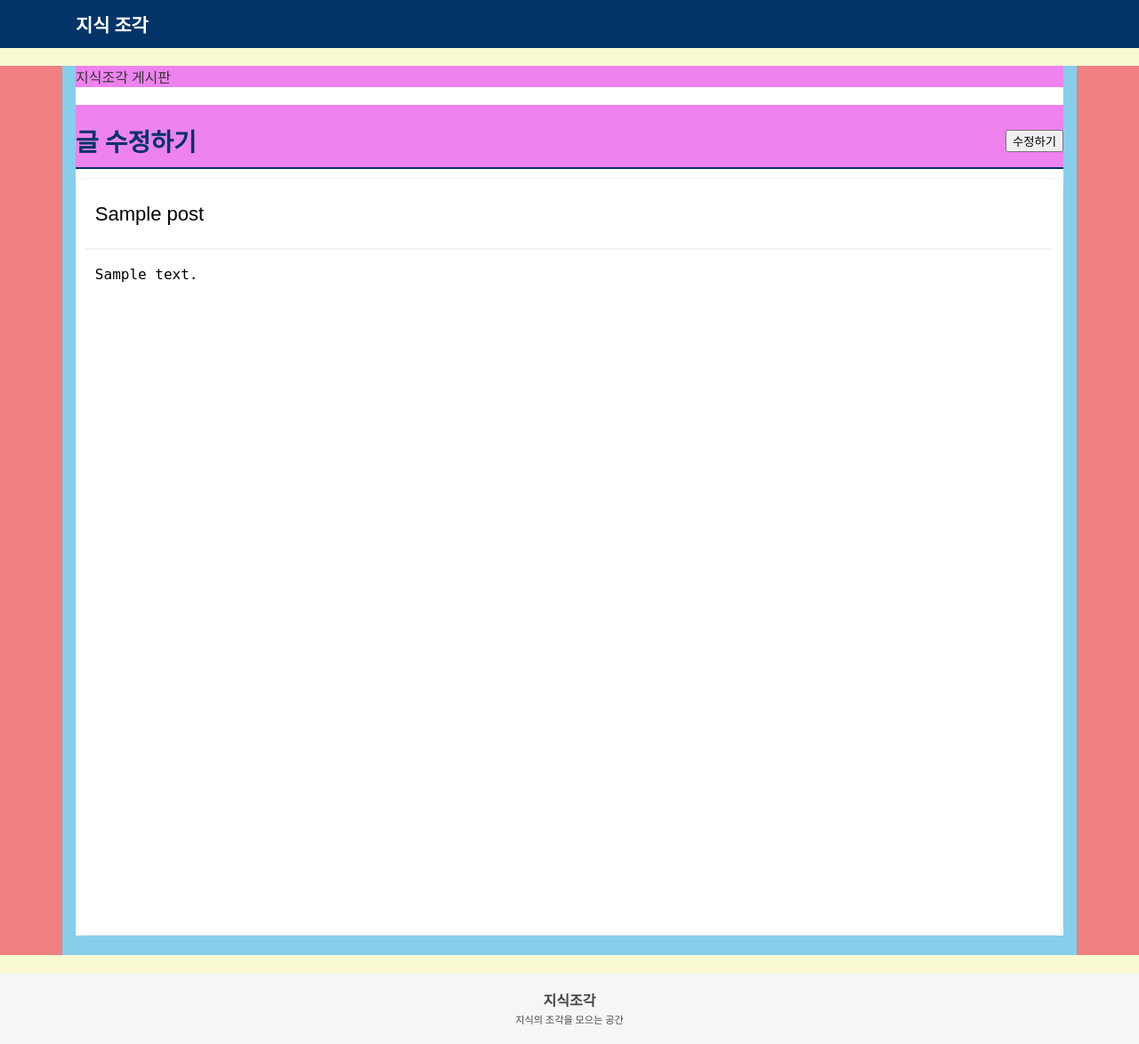
After one commit to codms1122/week3-4_webpage, a Flask app: template templates/post_update.html in a window 1280 px wide. The commit adds this page. Shown: the whole page at 89% size. Run offline with Flask 3, Linux system fonts and the light colour scheme; the template is opened without the code that fills it: most values are stand-ins (such as "Sample title", 1, 10 or a date in 2020).

Commit message:
[ADD] 수정하기기능

```diff
--- a/app.py
+++ b/app.py
@@ -68,9 +68,33 @@ def post():
     print(query_type,query_content)
     print("\n========================")
 
-
     return render_template('post.html', post_cnt=sql_count, post_list=sql_select, query_type=query_type, query_content=query_content)  # HTML 템플릿에 데이터 전달
 
+
+@app.route('/post/<int:post_id>')
+def post_detail(post_id):
+    #DB연결
+    connection = get_db_connection()
+    cursor = connection.cursor(dictionary=True)
+
+    """ sql = (
+        'SELECT postId, postTitle, postContent, createdTime, lastModifiedTime'
+        'FROM testpost WHERE postId = ' + str(post_id)
+    ) """
+    sql = ('SELECT postId, postTitle, postContent, createdTime, lastModifiedTime '
+           'FROM testpost WHERE postId = ' + str(post_id))
+    cursor.execute(sql)
+    sql_select = cursor.fetchall()
+    sql_select = sql_select[0]
+
+    #테스트로그 ⭐지우기⭐
+    print("========================\n")
+    print("log!! \n")
+    print(sql)
+    print(sql_select)
+    print("\n========================")
+
+    return render_template('post_detail.html', post=sql_select)
 
 
 @app.route('/post/create', methods=['GET', 'POST'])
@@ -83,14 +107,16 @@ def post_create():
     create_title = request.form.get('create_title')
     create_content = request.form.get('create_content')
 
-
-
     if request.method == 'POST':
         if create_title and create_content:
-            sql = 'INSERT INTO testpost (postTitle, postContent) VALUES ("' + create_title + '", "' + create_content + '");'
+            state = "create"
+            sql = (
+                'INSERT INTO testpost (postTitle, postContent) '
+                'VALUES ("' + create_title + '", "' + create_content + '");'
+            )
             cursor.execute(sql)
             connection.commit()
-            return render_template('post_create_done.html')
+            return render_template('next.html',state=state)
         else:
             errormsg="emptyFound"
             return render_template('post_create.html',errormsg=errormsg)
@@ -105,14 +131,74 @@ def post_create():
     print("log!! \n")
     print(create_title)
     print(create_content)
-    """ print(f"error msg : ",{errormsg}) """
     print("\n========================")
 
     return render_template('post_create.html')
 
-@app.route('/post/create/done')
-def post_create_done():
-    return render_template('post_create_done.html')
+
+
+
+
+
+
+@app.route('/post/update/<int:post_id>', methods=['GET', 'POST'])
+def post_update(post_id):
+    #DB연결
+    connection = get_db_connection()
+    cursor = connection.cursor(dictionary=True)
+
+    sql = ('SELECT postId, postTitle, postContent, createdTime, lastModifiedTime '
+           'FROM testpost WHERE postId = ' + str(post_id))
+    cursor.execute(sql)
+    sql_select = cursor.fetchall()
+    sql_select = sql_select[0]
+
+
+    update_title = request.form.get('update_title')
+    update_content = request.form.get('update_content')
+
+    if request.method == 'POST':
+        if update_title and update_content:
+            state = "update"
+            sql = ('UPDATE testpost '
+                   'SET postTitle = "'+ update_title +'", postContent = "'+ update_content +'", lastModifiedTime = NOW() '
+                   'WHERE postId = ' + str(post_id))
+            cursor.execute(sql)
+            connection.commit()
+            return render_template('next.html',state=state)
+        else:
+            errormsg="emptyFound"
+            return render_template('post_update.html', post=sql_select, errormsg=errormsg)
+
+    return render_template('post_update.html', post=sql_select)
+
+
+
+
+
+
+@app.route('/post/delete<int:post_id>')
+def post_delete(post_id):
+    #DB연결
+    connection = get_db_connection()
+    cursor = connection.cursor(dictionary=True)
+
+    sql = 'SELECT postId, postTitle, postContent, DATE(createdTime) AS createdTime FROM testpost WHERE postId = ' + str(post_id)
+    cursor.execute(sql)
+    sql_select = cursor.fetchall()
+    sql_select = sql_select[0]
+
+    #테스트로그 ⭐지우기⭐
+    print("========================\n")
+    print("log!! \n")
+    print(sql)
+    print(sql_select)
+    print("\n========================")
+
+    return render_template('post_detail.html', post_detail=sql_select)
+
+
+
 
 
 
--- /dev/null
+++ b/templates/post_update.html
@@ -0,0 +1,98 @@
+{% extends 'layout.html' %}
+
+
+{% block head %}
+<style>
+    #main_content{
+        background-color: #ffffff;
+        width: 100%;
+    }
+    a{
+        text-decoration: none;
+        color: #353535;
+    }
+    #update_form{
+        width: 100%;
+        margin: 20px 0px 0px;
+    }
+    #update_nnp{
+        padding: 20px 0px 10px;
+        border-bottom: 2px solid #033468;
+        display: flex;
+        align-items: center;
+        justify-content: space-between;
+    }
+    #update_name{
+        color: #033468;
+    }
+    #update_write{
+        background-color: #ffffff;
+        height: 850px;
+        margin: 10px 0px 10px;
+        border-radius: 10px;
+        border: 1.2px solid #eff1f3;
+    }
+    #update_write_box {
+        background-color: #ffffff;
+        width: 98%;
+        margin: 10px;
+    }
+    #update_write_box input {
+        display: block;
+        width: 98%;
+        height: 50px;
+        border: 0px;
+        margin: 0px auto;
+        padding: 5px 10px;
+        font-size: 22px;
+    }
+    #update_write_box hr {
+        border: 1px solid #eff1f3;
+    }
+    #update_write_box textarea {
+        display: block;
+        width: 98%;
+        height: 700px;
+        border: 0px;
+        margin: 0px auto;
+        padding: 10px;
+        font-size: 16px;
+        resize: none;
+
+    }
+
+</style>
+{% endblock %}
+
+
+{% block content %}
+<div id="main_content">
+
+    <div id="path">
+        <a href="{{ url_for('post') }}">지식조각 게시판</a>
+    </div>
+
+    <form action="{{ url_for('post_update', post_id=post['postId']) }}" method="post" id="update_form">
+        <div id="update_nnp">
+            <div id="update_name">
+                <p style="margin: 0px; font-size: 28px;"><strong>글 수정하기</strong></p>
+            </div>
+            <div id="update_publish_btn">
+                <button type="submit">수정하기</button>
+            </div>
+        </div>
+        <div id="update_write">
+            <div id="update_write_box">
+                <input id="update_title" name="update_title" type="text" placeholder="제목을 입력하세요" value="{{post['postTitle']}}" required>
+                <hr>
+                <textarea id="update_content" name="update_content" placeholder="내용을 입력하세요" required>{{post['postContent']}}</textarea>
+            </div>
+        </div>
+    </form>
+
+    {% if errormsg == "emptyFound" %}
+    <script>alert("제목과 내용은 필수 입력입니다.")</script>
+    {% endif %}
+
+</div>
+{% endblock %}
```
Also changed, not shown: templates/next.html (renamed from templates/post_create_done.html, +18 -2 lines), templates/post.html (+5 -8 lines), templates/post_detail.html (added, +85 -0 lines).
